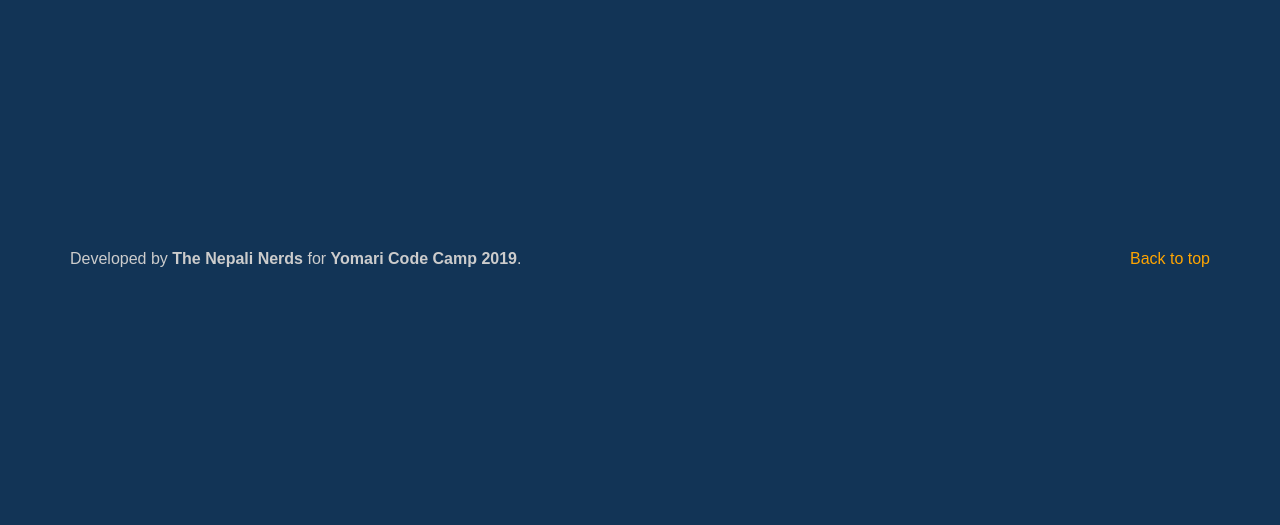
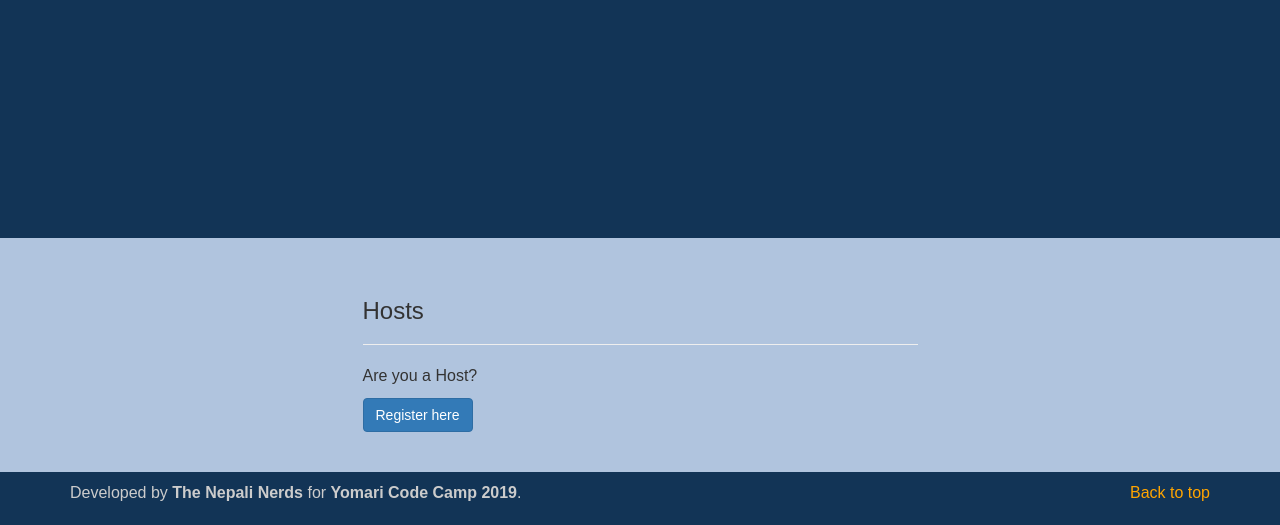
Before and after one commit to smnslwl/GoGuest, a PHP site: page /GoGuest/ in a window 1280 px wide. Shown: the part 492-1017 px from the top of the page. Before the commit the page ends 759 px from the top, so only its background shows below. Run offline with PHP 8.4, Linux system fonts and the light colour scheme.

Commit message:
Host registration redirect from home

```diff
--- a/index.php
+++ b/index.php
@@ -23,5 +23,18 @@ require_once('header.php');
     </div>
 </section>
 
+<section>
+    <div class="container">
+        <div class="row">
+            <div class="col-md-6 col-md-offset-3">
+                <h3>Hosts</h3>
+                <hr>
+                <p>Are you a Host?</p>
+                <a href="<?= url('register') ?>"><button type="button" class="btn btn-primary">Register here</button></a>
+            </div>
+        </div>
+    </div>
+</section>
+
 <?php
 require_once('footer.php');
```
